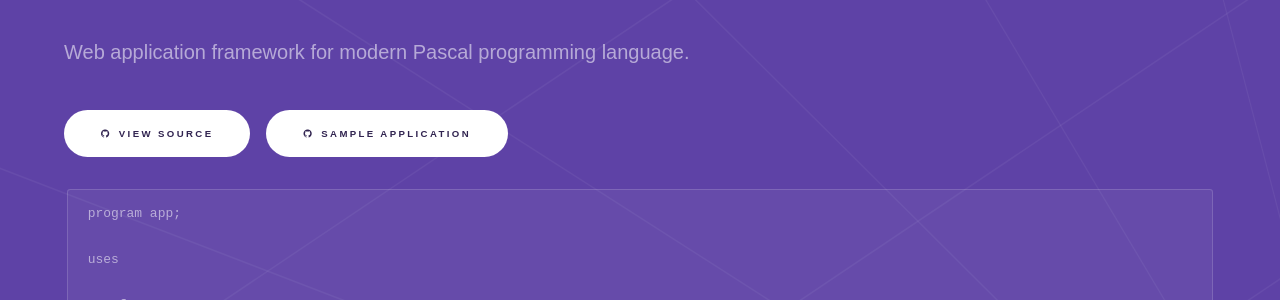
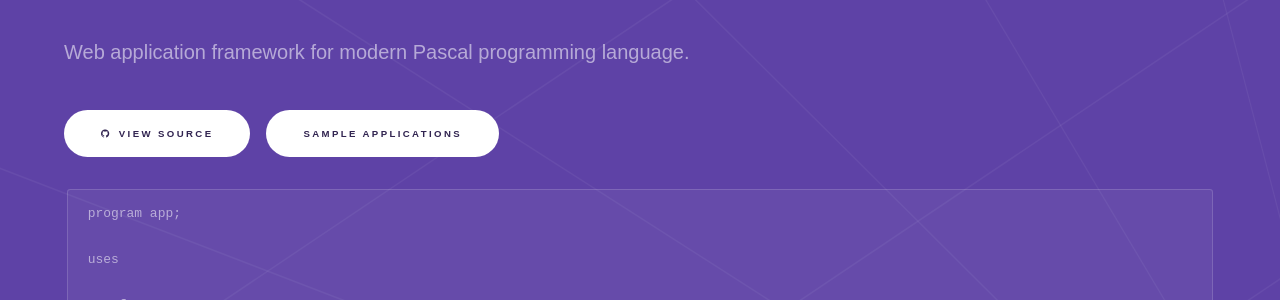
Before and after one commit to fanoframework/fanoframework.github.io, a Jekyll site: the page index.html, which Jekyll copies as it is, in a window 1280 px wide and 900 px high. Shown: the part 207-507 px from the top of the window. Built offline with Jekyll 4.4.1, drawn with Linux system fonts in a browser that asks for light colours.

Commit message:
Update index.html

```diff
--- a/index.html
+++ b/index.html
@@ -47,8 +47,8 @@
                 <ul class="actions">
                     <li><a href="https://github.com/fanoframework/fano"
                     class="button primary icon fa-github">View Source</a></li>
-                    <li><a href="https://github.com/fanoframework/fano-app"
-                    class="button primary icon fa-github">Sample Application</a></li>
+                    <li><a href="/examples"
+                    class="button primary icon">Sample Applications</a></li>
                 </ul>
 <pre><code>program app;
 
```
